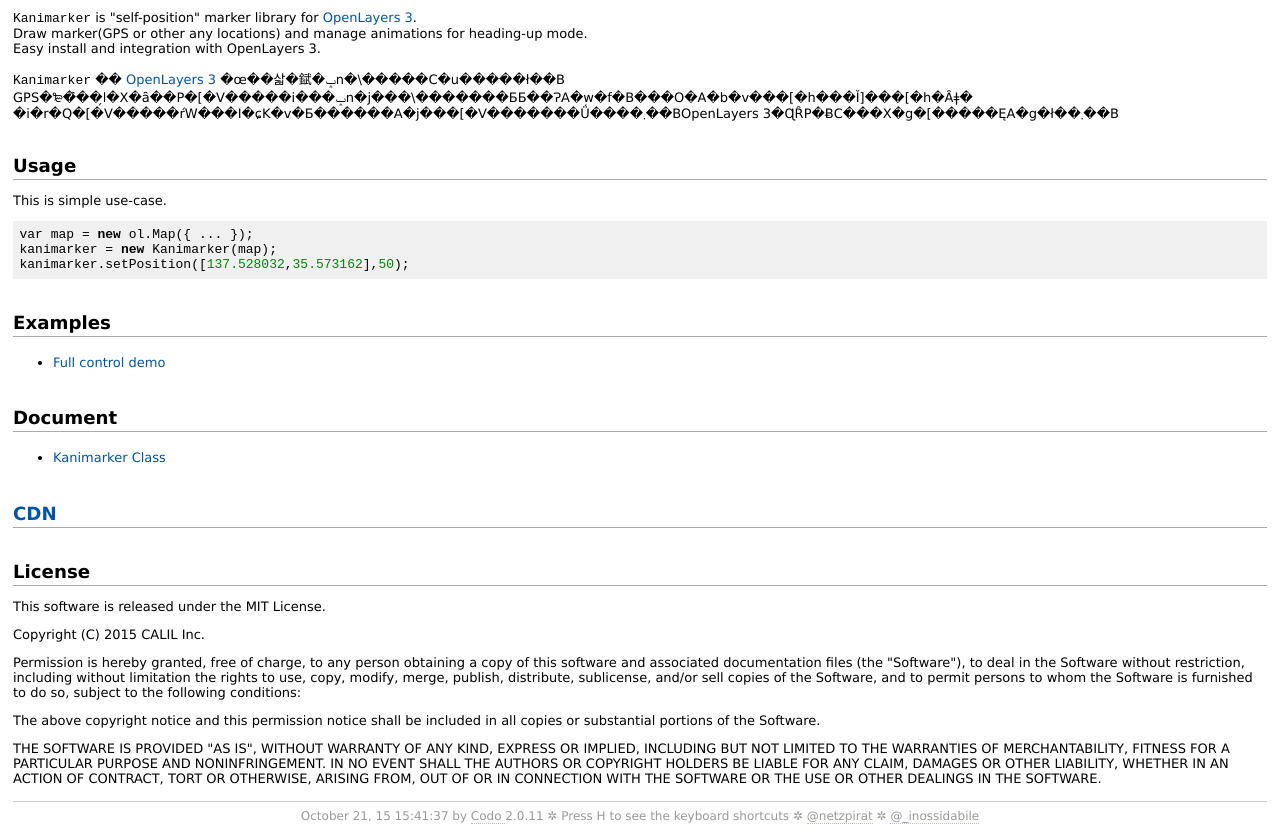
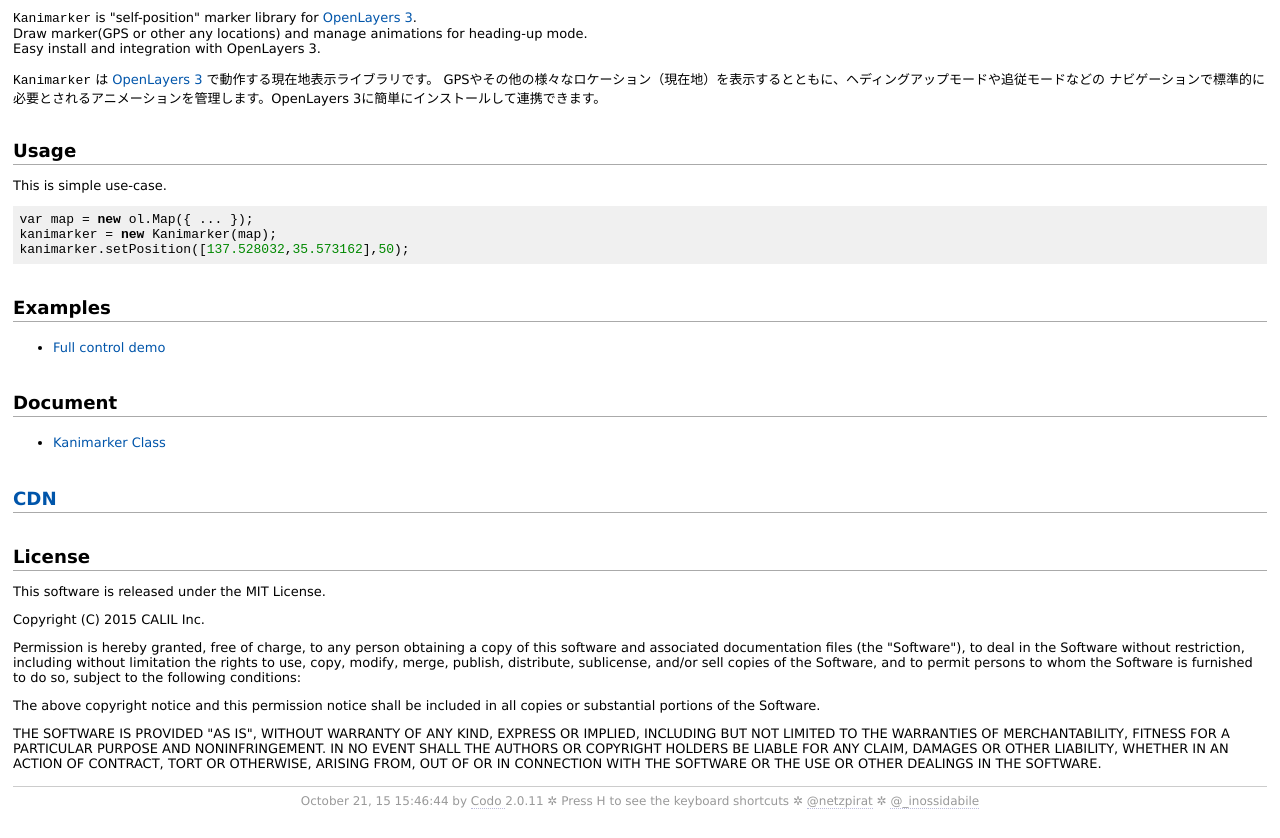
Before and after one commit to CALIL-archives/Kanimarker, a website: page doc/extra/README.md.html in a window 1280 px wide. Shown: the part 401-1239 px from the top of the page. Drawn offline with Linux system fonts and the light colour scheme.

Commit message:
fix header

```diff
--- a/doc/extra/README.md.html
+++ b/doc/extra/README.md.html
@@ -37,9 +37,9 @@
         <h1 id="kanimarker">Kanimarker</h1><p><a href="https://circleci.com/gh/CALIL/Kanimarker/tree/master"><img src="https://circleci.com/gh/CALIL/Kanimarker/tree/master.svg?style=svg" alt="Circle CI"></a>
 <a href="https://codeclimate.com/github/CALIL/Kanimarker"><img src="https://codeclimate.com/github/CALIL/Kanimarker/badges/gpa.svg" alt="Code Climate"></a></p><p><code>Kanimarker</code> is &quot;self-position&quot; marker library for <a href="http://openlayers.org/">OpenLayers 3</a>. <br>
 Draw marker(GPS or other any locations) and manage animations for heading-up mode.<br>
-Easy install and integration with OpenLayers 3.</p><p><code>Kanimarker</code> �� <a href="http://openlayers.org/">OpenLayers 3</a> �œ��삷�錻�ݒn�\�����C�u�����ł��B
-GPS�₻�̑��̗l�X�ȃ��P�[�V�����i���ݒn�j���\�������ƂƂ��ɁA�w�f�B���O�A�b�v���[�h���Ǐ]���[�h�Ȃǂ�
-�i�r�Q�[�V�����ŕW���I�ɕK�v�Ƃ������A�j���[�V�������Ǘ����܂��BOpenLayers 3�ɊȒP�ɃC���X�g�[�����ĘA�g�ł��܂��B</p><h2 id="usage">Usage</h2><p>This is simple use-case.</p><pre><code class="lang-javascript">var map = new ol.Map({ ... });
+Easy install and integration with OpenLayers 3.</p><p><code>Kanimarker</code> は <a href="http://openlayers.org/">OpenLayers 3</a> で動作する現在地表示ライブラリです。
+GPSやその他の様々なロケーション（現在地）を表示するとともに、ヘディングアップモードや追従モードなどの
+ナビゲーションで標準的に必要とされるアニメーションを管理します。OpenLayers 3に簡単にインストールして連携できます。</p><h2 id="usage">Usage</h2><p>This is simple use-case.</p><pre><code class="lang-javascript">var map = new ol.Map({ ... });
 kanimarker = new Kanimarker(map);
 kanimarker.setPosition([137.528032,35.573162],50);
 </code></pre>
@@ -68,7 +68,7 @@
       </div>
     </div>
     <div id='footer'>
-  October 21, 15 15:41:37 by
+  October 21, 15 15:46:44 by
   <a href='https://github.com/coffeedoc/codo' title='CoffeeScript API documentation generator'>
     Codo
   </a>
```
Also changed, not shown: doc/alphabetical_index.html (+1 -1 lines), doc/class/Kanimarker.html (+1 -1 lines), doc/file/kanimarker.coffee.html (+1 -1 lines), kanimarker.coffee (+10 -5 lines), README.md, 1 other file.
